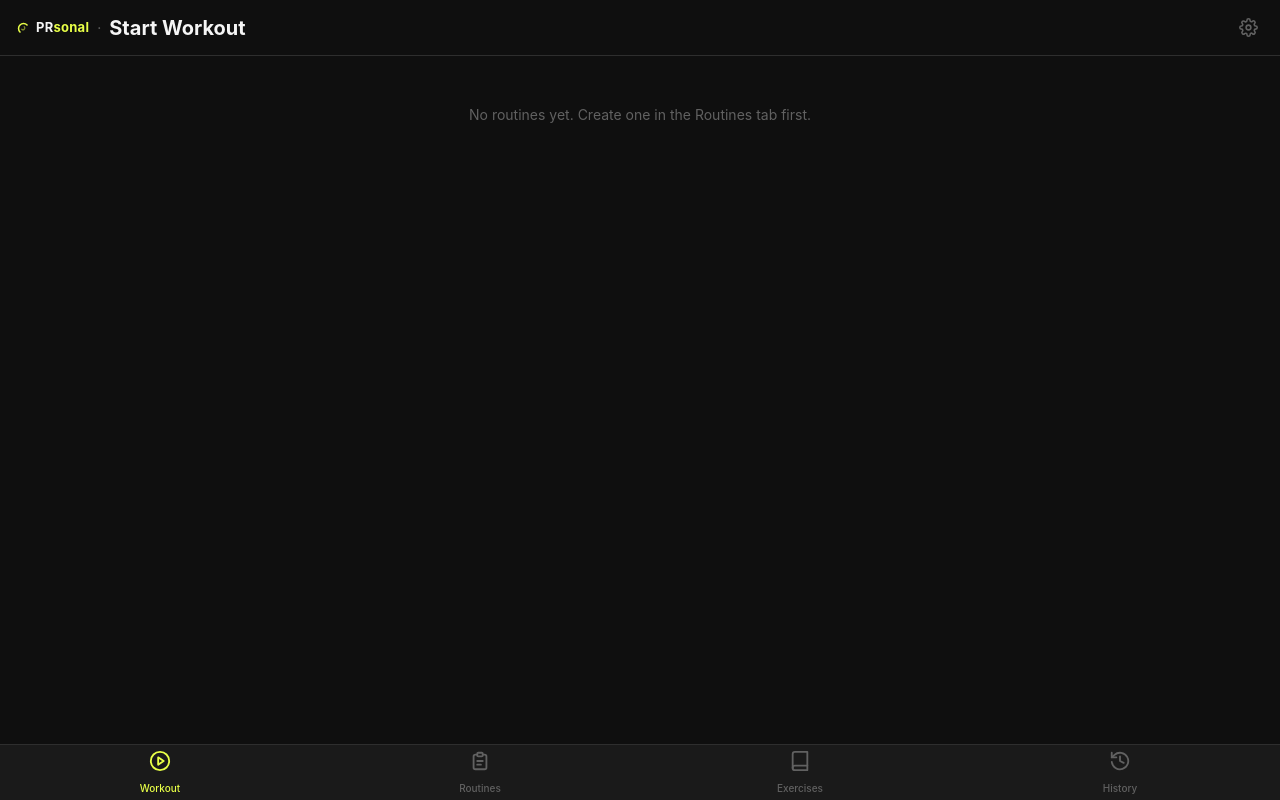
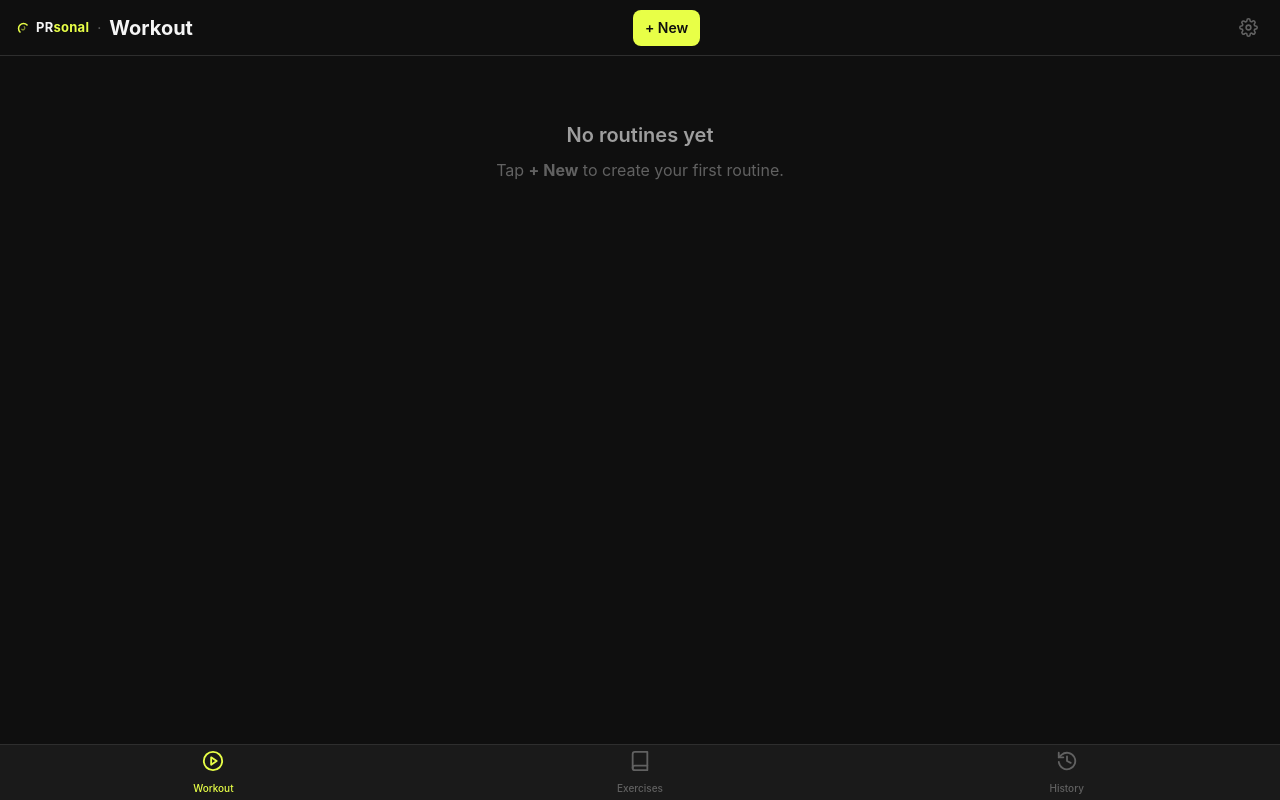
Before and after one commit to BattleBiscuit/gym-tracker, a Vue app: page /#/session in a window 1280 px wide. Built offline with nearby package versions, Linux system fonts and the light colour scheme.

Commit message:
improved UI

```diff
--- a/src/components/ui/AppBottomNav.vue
+++ b/src/components/ui/AppBottomNav.vue
@@ -25,15 +25,8 @@ const tabs = [
     name: 'session-pick',
     to: '/session',
     label: 'Workout',
-    relatedRoutes: ['session-pick', 'session-active'],
+    relatedRoutes: ['session-pick', 'session-active', 'routines', 'routine-create', 'routine-edit'],
     icon: `<svg width="22" height="22" viewBox="0 0 24 24" fill="none" stroke="currentColor" stroke-width="2" stroke-linecap="round" stroke-linejoin="round"><circle cx="12" cy="12" r="10"/><polygon points="10 8 16 12 10 16 10 8"/></svg>`,
-  },
-  {
-    name: 'routines',
-    to: '/routines',
-    label: 'Routines',
-    relatedRoutes: ['routines', 'routine-create', 'routine-edit'],
-    icon: `<svg width="22" height="22" viewBox="0 0 24 24" fill="none" stroke="currentColor" stroke-width="2" stroke-linecap="round" stroke-linejoin="round"><path d="M9 5H7a2 2 0 0 0-2 2v12a2 2 0 0 0 2 2h10a2 2 0 0 0 2-2V7a2 2 0 0 0-2-2h-2"/><rect x="9" y="3" width="6" height="4" rx="1"/><path d="M9 12h6M9 16h4"/></svg>`,
   },
   {
     name: 'library',
--- a/src/features/session/views/SessionPickView.vue
+++ b/src/features/session/views/SessionPickView.vue
@@ -1,7 +1,8 @@
 <template>
   <AppPageShell>
     <template #header>
-      <span class="page-title">Start Workout</span>
+      <span class="page-title">Workout</span>
+      <AppButton variant="accent" size="sm" @click="router.push({ name: 'routine-create' })">+ New</AppButton>
     </template>
 
     <!-- Resume banner -->
@@ -14,26 +15,33 @@
     </div>
 
     <div class="pick-list">
-      <p v-if="routinesStore.isLoading" class="pick-hint">Loading…</p>
-      <p v-else-if="routinesStore.sortedRoutines.length === 0" class="pick-hint">
-        No routines yet. Create one in the Routines tab first.
-      </p>
+      <div v-if="routinesStore.isLoading" class="pick-skeleton" v-for="n in 3" :key="n" />
+
+      <div v-else-if="routinesStore.sortedRoutines.length === 0" class="pick-empty">
+        <p class="pick-empty__heading">No routines yet</p>
+        <p class="pick-empty__sub">Tap <strong>+ New</strong> to create your first routine.</p>
+      </div>
 
       <div
+        v-else
         v-for="routine in routinesStore.sortedRoutines"
         :key="routine.id"
         class="pick-card"
-        @click="startRoutine(routine)"
       >
-        <div class="pick-card__body">
+        <div class="pick-card__body" @click="openEdit(routine)">
           <span class="pick-card__name">{{ routine.name }}</span>
-          <span class="pick-card__sub">{{ exerciseCounts[routine.id] || 0 }} exercises</span>
+          <span class="pick-card__sub">
+            {{ exerciseCounts[routine.id] || 0 }} exercises
+            <span class="pick-card__dot">·</span>
+            {{ relativeDate(routine.updatedAt) }}
+          </span>
           <p v-if="routine.notes" class="pick-card__notes">{{ routine.notes }}</p>
         </div>
-        <span class="pick-card__go">▶</span>
+        <button class="pick-card__start" @click="startRoutine(routine)" :disabled="!!sessionStore.activeSessionId" title="Start workout">
+          <svg width="20" height="20" viewBox="0 0 24 24" fill="none" stroke="currentColor" stroke-width="2" stroke-linecap="round" stroke-linejoin="round"><polygon points="5 3 19 12 5 21 5 3"/></svg>
+        </button>
       </div>
     </div>
-
   </AppPageShell>
 </template>
 
@@ -41,6 +49,7 @@
 import { ref, onMounted } from 'vue'
 import { useRouter } from 'vue-router'
 import AppPageShell from '@/components/ui/AppPageShell.vue'
+import AppButton from '@/components/ui/AppButton.vue'
 import { useRoutinesStore } from '@/features/routines/stores/useRoutinesStore.js'
 import { useSessionStore } from '../stores/useSessionStore.js'
 import { db } from '@/db/index.js'
@@ -48,7 +57,6 @@ import { db } from '@/db/index.js'
 const router = useRouter()
 const routinesStore = useRoutinesStore()
 const sessionStore = useSessionStore()
-
 const exerciseCounts = ref({})
 
 onMounted(async () => {
@@ -59,6 +67,22 @@ onMounted(async () => {
   }
   exerciseCounts.value = counts
 })
+
+function relativeDate(ts) {
+  const diff = Date.now() - ts
+  const mins  = Math.floor(diff / 60000)
+  const hours = Math.floor(diff / 3600000)
+  const days  = Math.floor(diff / 86400000)
+  if (mins < 1)   return 'just now'
+  if (mins < 60)  return `${mins}m ago`
+  if (hours < 24) return `${hours}h ago`
+  if (days < 7)   return `${days}d ago`
+  return new Date(ts).toLocaleDateString()
+}
+
+function openEdit(routine) {
+  router.push({ name: 'routine-edit', params: { id: routine.id } })
+}
 
 async function startRoutine(routine) {
   if (sessionStore.activeSessionId) {
@@ -75,6 +99,7 @@ async function startRoutine(routine) {
   font-size: var(--text-xl);
   font-weight: var(--font-bold);
   color: var(--color-text-1);
+  flex: 1;
 }
 
 .resume-banner {
@@ -87,27 +112,10 @@ async function startRoutine(routine) {
   cursor: pointer;
 }
 
-.resume-banner__text {
-  display: flex;
-  flex-direction: column;
-  gap: 2px;
-}
-
-.resume-banner__label {
-  font-size: var(--text-sm);
-  font-weight: var(--font-semibold);
-  color: var(--color-accent);
-}
-
-.resume-banner__sub {
-  font-size: var(--text-sm);
-  color: var(--color-text-2);
-}
-
-.resume-banner__arrow {
-  color: var(--color-accent);
-  font-size: var(--text-lg);
-}
+.resume-banner__text { display: flex; flex-direction: column; gap: 2px; }
+.resume-banner__label { font-size: var(--text-sm); font-weight: var(--font-semibold); color: var(--color-accent); }
+.resume-banner__sub   { font-size: var(--text-sm); color: var(--color-text-2); }
+.resume-banner__arrow { color: var(--color-accent); font-size: var(--text-lg); }
 
 .pick-list {
   display: flex;
@@ -117,27 +125,27 @@ async function startRoutine(routine) {
   padding-bottom: var(--scroll-pb);
 }
 
-.pick-hint {
-  text-align: center;
-  padding: var(--space-8);
-  color: var(--color-text-3);
-  font-size: var(--text-sm);
+.pick-skeleton {
+  height: 76px;
+  background-color: var(--color-surface-1);
+  border-radius: var(--radius-lg);
+  animation: pulse 1.5s ease-in-out infinite;
 }
+@keyframes pulse { 0%,100%{opacity:1} 50%{opacity:.4} }
+
+.pick-empty { text-align: center; padding: var(--space-12) var(--space-6); }
+.pick-empty__heading { font-size: var(--text-xl); font-weight: var(--font-semibold); color: var(--color-text-2); margin-bottom: var(--space-2); }
+.pick-empty__sub { font-size: var(--text-base); color: var(--color-text-3); }
 
 .pick-card {
   display: flex;
   align-items: center;
-  gap: var(--space-4);
+  gap: var(--space-3);
   padding: var(--space-4);
   background-color: var(--color-surface-1);
   border: 1px solid var(--color-border);
   border-radius: var(--radius-lg);
-  cursor: pointer;
-  transition: background-color var(--transition-fast), border-color var(--transition-fast);
-}
-.pick-card:active {
-  background-color: var(--color-surface-2);
-  border-color: var(--color-accent);
+  transition: background-color var(--transition-fast);
 }
 
 .pick-card__body {
@@ -146,18 +154,13 @@ async function startRoutine(routine) {
   flex-direction: column;
   gap: var(--space-1);
   min-width: 0;
+  cursor: pointer;
 }
+.pick-card__body:active { opacity: 0.7; }
 
-.pick-card__name {
-  font-size: var(--text-lg);
-  font-weight: var(--font-semibold);
-  color: var(--color-text-1);
-}
-
-.pick-card__sub {
-  font-size: var(--text-sm);
-  color: var(--color-text-2);
-}
+.pick-card__name { font-size: var(--text-lg); font-weight: var(--font-semibold); color: var(--color-text-1); }
+.pick-card__sub  { font-size: var(--text-sm); color: var(--color-text-2); }
+.pick-card__dot  { margin: 0 var(--space-1); }
 
 .pick-card__notes {
   font-size: var(--text-sm);
@@ -168,8 +171,18 @@ async function startRoutine(routine) {
   -webkit-box-orient: vertical;
 }
 
-.pick-card__go {
-  color: var(--color-accent);
-  font-size: var(--text-xl);
+.pick-card__start {
+  display: flex;
+  align-items: center;
+  justify-content: center;
+  width: 44px;
+  height: 44px;
+  background-color: var(--color-accent);
+  color: #0f0f0f;
+  border-radius: var(--radius-lg);
+  flex-shrink: 0;
+  transition: background-color var(--transition-fast), opacity var(--transition-fast);
 }
+.pick-card__start:active  { background-color: var(--color-accent-dim); }
+.pick-card__start:disabled { opacity: 0.3; }
 </style>
```
